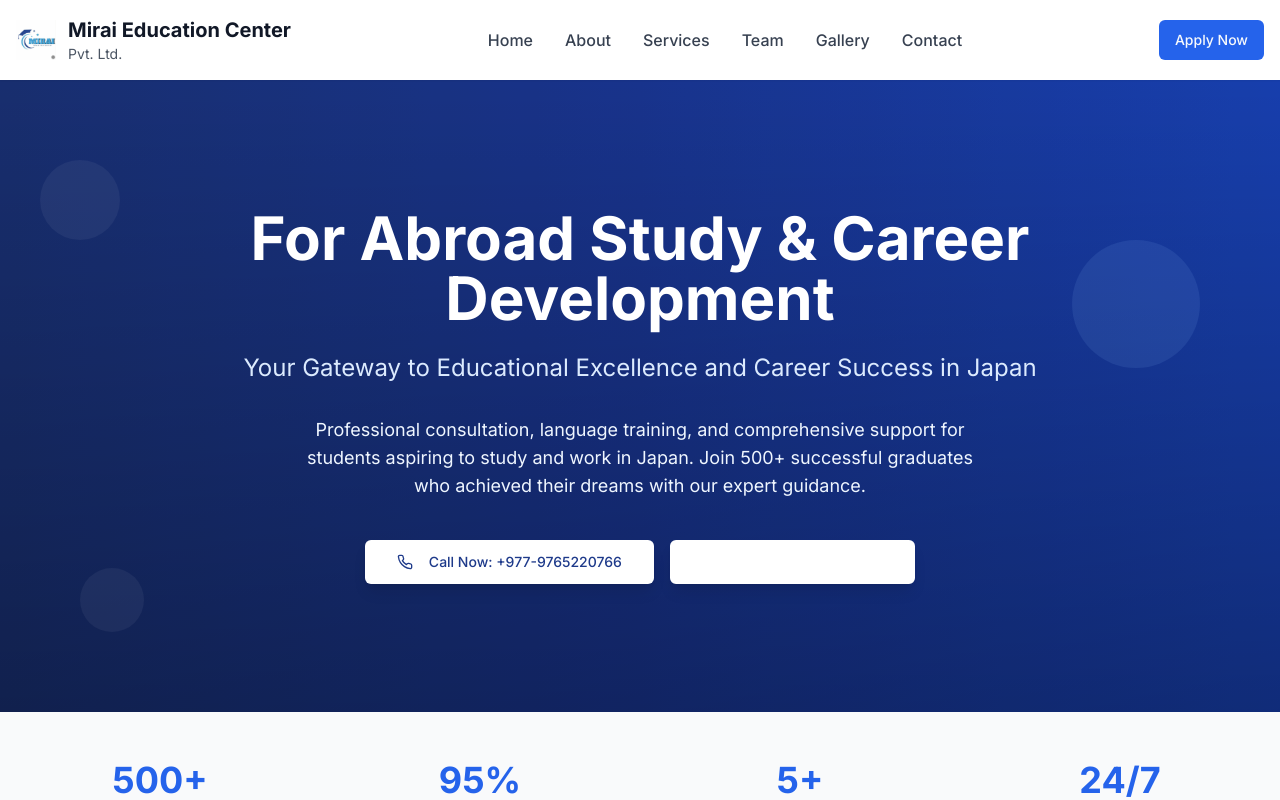
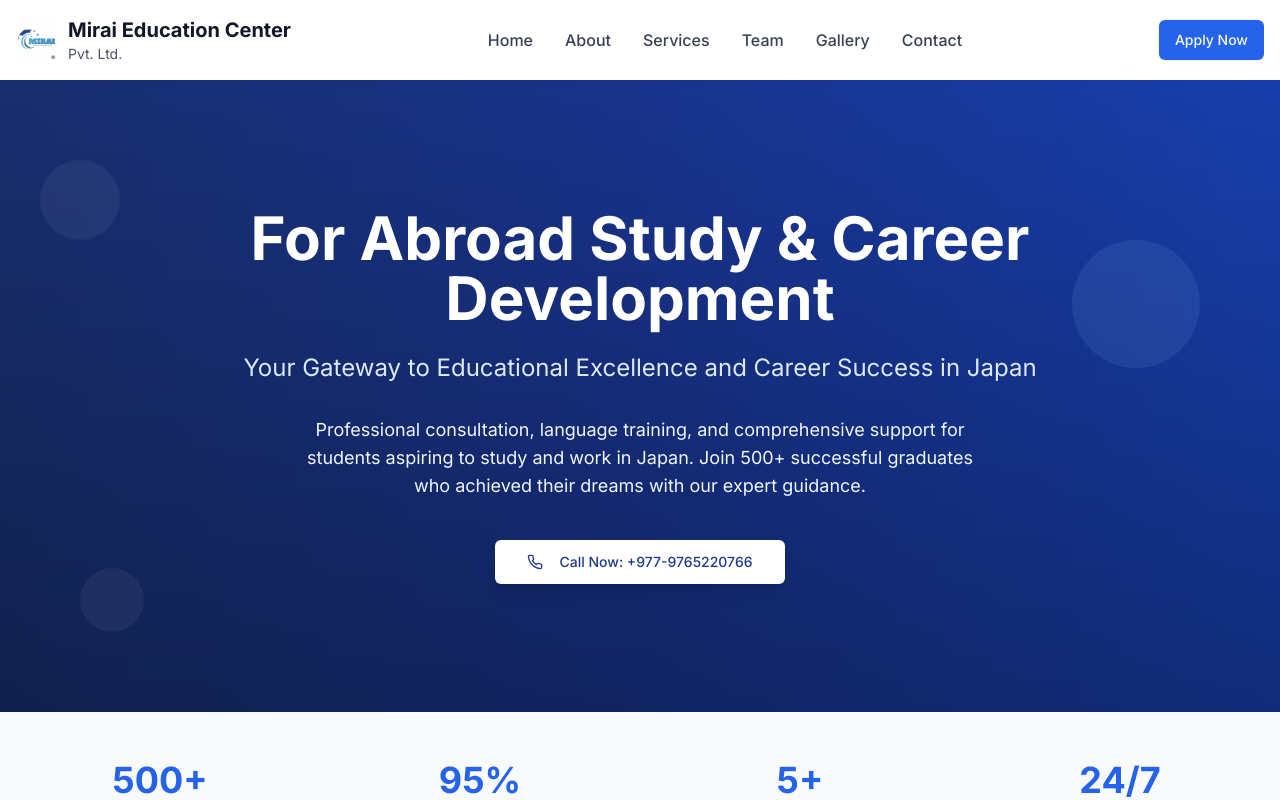
Before and after one commit to Peyond-iot/mirai-education-nexus, a React (Vite) app: page / in a window 1280 px wide. Shown: the top 800 px of the page. Built offline with nearby package versions, Linux system fonts and the light colour scheme.

Commit message:
Remove "Get Free Consultation" button
Replaced the "Get Free Consultation" button with a "Call Now" button, centered in the hero section.

```diff
--- a/src/pages/Index.tsx
+++ b/src/pages/Index.tsx
@@ -1,4 +1,3 @@
-
 import { useState } from 'react';
 import { Phone, Mail, MapPin, Clock, ArrowRight, Users, Award, Globe, Heart, Menu, X } from 'lucide-react';
 import { Button } from '@/components/ui/button';
@@ -142,14 +141,10 @@ const Index = () => {
               Professional consultation, language training, and comprehensive support for students aspiring to study and work in Japan. Join 500+ successful graduates who achieved their dreams with our expert guidance.
             </p>
 
-            <div className="flex flex-col sm:flex-row gap-4 justify-center animate-fade-in">
+            <div className="flex justify-center animate-fade-in">
               <Button size="lg" className="bg-white text-blue-900 hover:bg-gray-100 transition-all hover:scale-105 shadow-lg">
                 <Phone className="mr-2 h-5 w-5" />
                 Call Now: +977-9765220766
-              </Button>
-              <Button size="lg" variant="outline" className="border-2 border-white text-white hover:bg-white hover:text-blue-900 transition-all hover:scale-105 shadow-lg">
-                <Mail className="mr-2 h-5 w-5" />
-                Get Free Consultation
               </Button>
             </div>
           </div>
```
